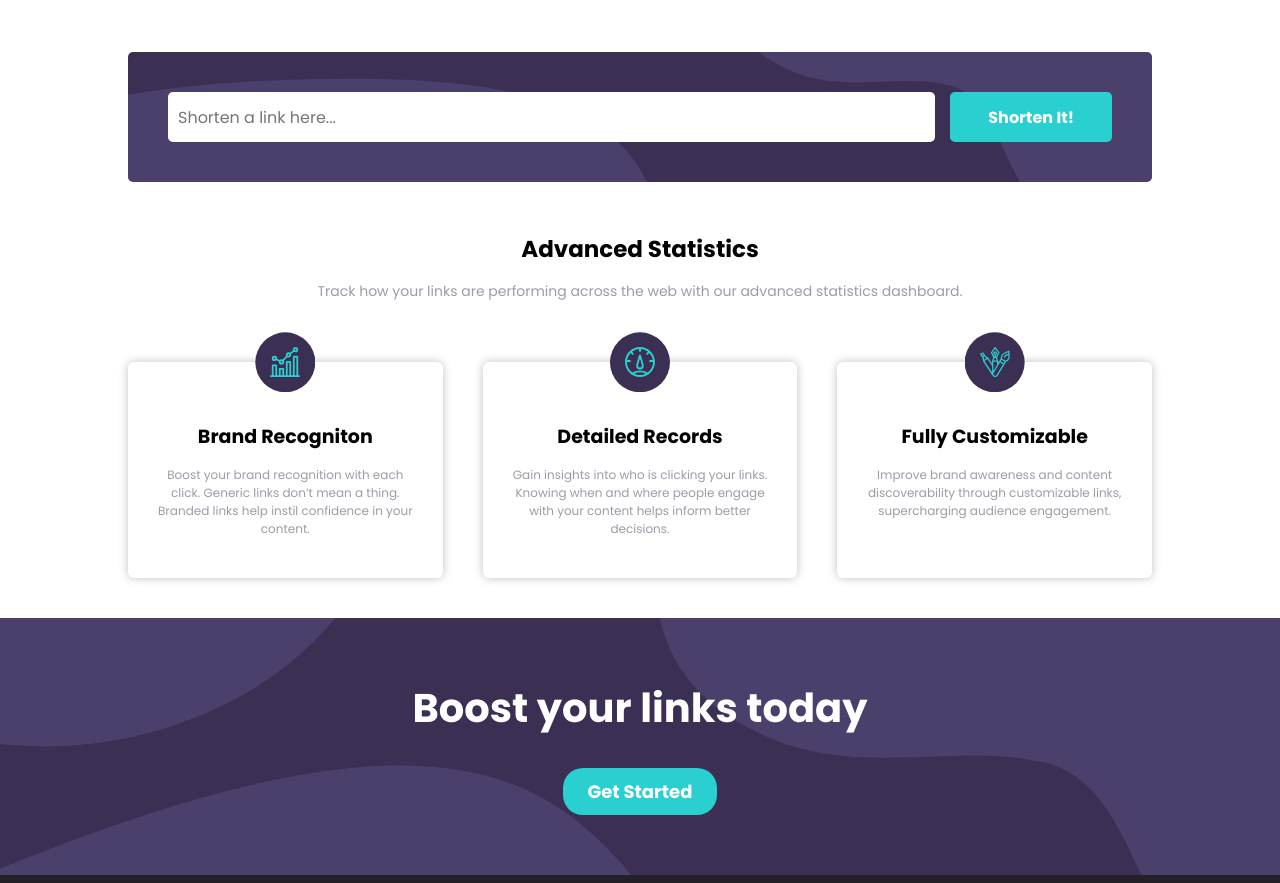
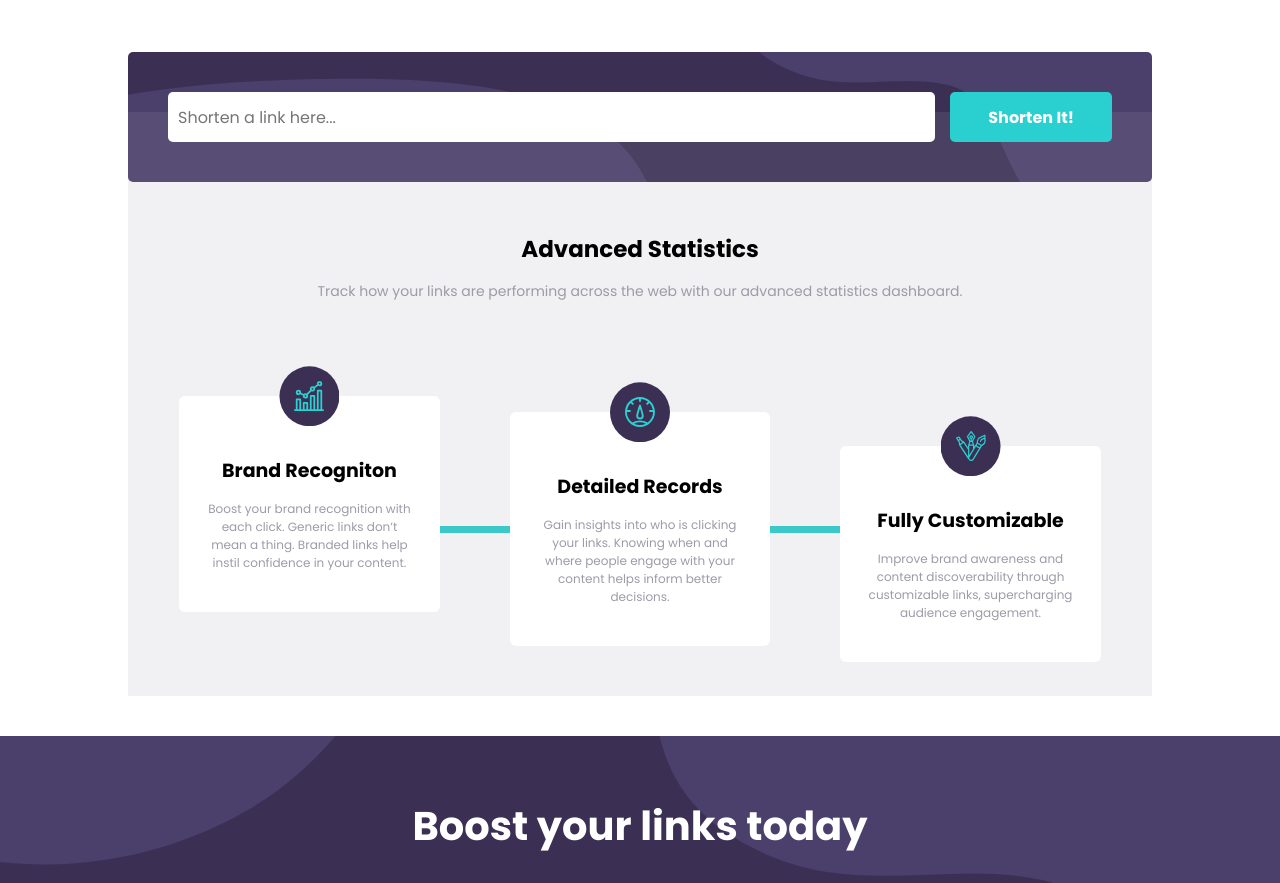
Before and after one commit to ricardokanashiro/URL-Shortening-API-Landing-Page, a plain HTML site: page index.html in a window 1280 px wide. Shown: the part 579-1462 px from the top of the page. Drawn offline with Linux system fonts and the light colour scheme.

Commit message:
adding advanced statistics detail

```diff
--- a/index.html
+++ b/index.html
@@ -105,8 +105,6 @@
 
         <div class="advanced-statistics-cards-area">
 
-          <div class="advanced-statistics-cards-wrapper">
-
           <div class="advanced-statistics-card">
 
             <img src="images/icon-brand-recognition.svg" alt="bar chart icon">
@@ -146,11 +144,11 @@
 
           </div>
 
-          </section>
+          <div class="advanced-statistics-visual-detail"></div>
 
         </div>
 
-        </div>
+      </section>
 
       <section class="boost-links">
 
--- a/scss/components/_advancedStatistics.scss
+++ b/scss/components/_advancedStatistics.scss
@@ -4,8 +4,11 @@
     flex-flow: column nowrap;
     gap: 4rem;
 
-    width: 90%;
+    width: 100%;
     margin: 0 auto;
+    padding-top: 12rem;
+    margin-top: -12rem;
+    background-color: hsla(258, 7%, 63%, 0.15);
 
     h2 {
         text-align: center;
@@ -17,19 +20,45 @@
     }
 }
 
-.advanced-statistics-cards-wrapper {
-    display: grid;
-    gap: 4rem;
+.advanced-statistics-cards-area {
+    @include flexShortCut(center, center);
+    flex-flow: column nowrap;
+    gap: 7rem;
+
+    width: 90%;
+    margin: 5rem 0;
+    position: relative;
 
     @include medium-tablet-up {
-        grid-template-columns: 1fr 1fr 1fr;
-        grid-template-rows: 1fr;
+        flex-flow: row nowrap;
+
+        .advanced-statistics-card:nth-child(1) {
+            margin-top: -5rem;
+        }
+
+        .advanced-statistics-card:nth-child(3) {
+            margin-bottom: -5rem;
+        }
+    }
+}
+
+.advanced-statistics-visual-detail {
+    width: .7rem;
+    height: 100%;
+    background-color: $cyan;
+
+    position: absolute;
+    z-index: -10;
+
+    @include medium-tablet-up {
+        width: 100%;
+        height: .7rem;
     }
 }
 
 .advanced-statistics-card {
     width: 100%;
-    box-shadow: 0 0 10px 0 rgba(0, 0, 0, 0.25);
+    background-color: white;
     border-radius: .6rem;
     padding: 0 2.5rem 2.5rem 2.5rem;
 
```
Also changed, not shown: css/main.css, 1 other file. Lines whose indentation alone changed are shown as unchanged.
